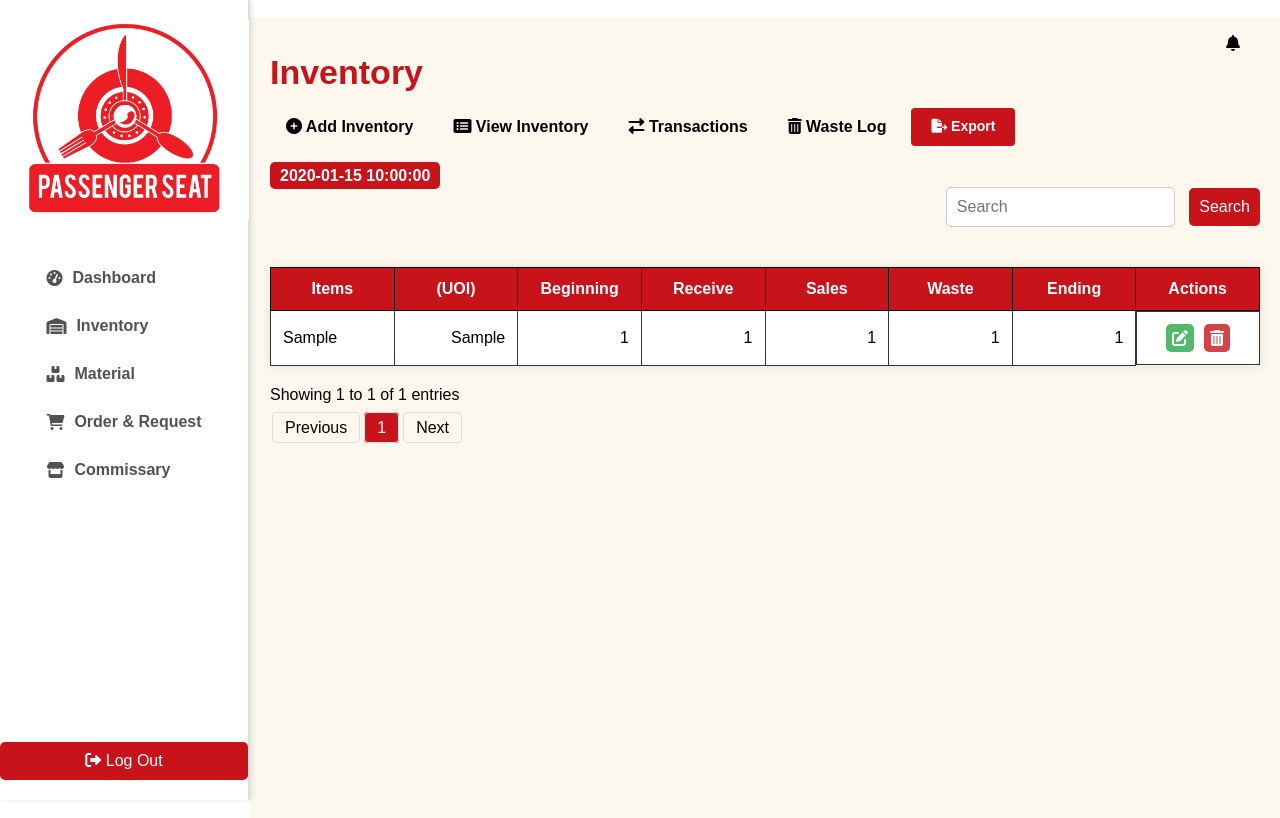
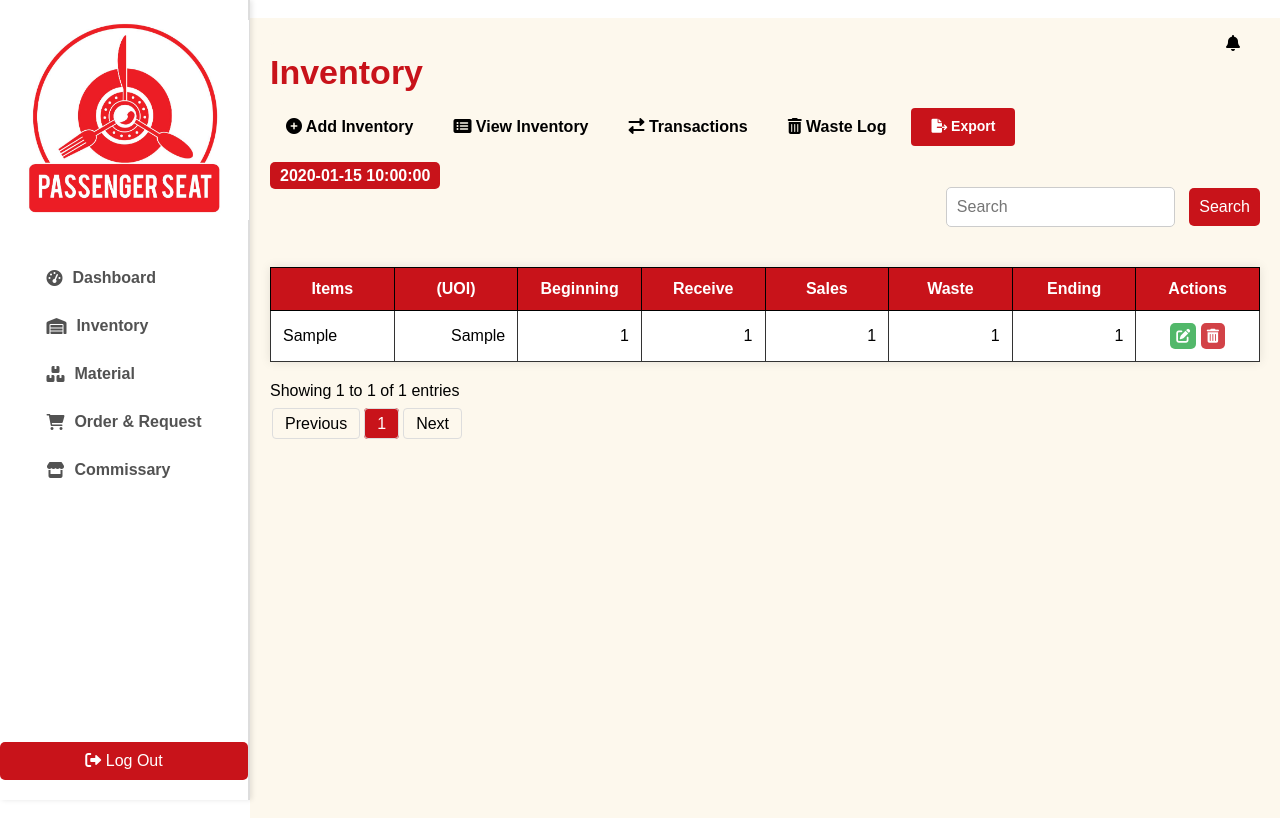
Before and after one commit to RoDriguezBSIT3-2/Material-Management-System, a Flask app: template templates/inventory.html in a window 1280 px wide. Run offline with Flask 3, Linux system fonts and the light colour scheme; tables that the repository leaves empty hold one stand-in row (values such as "Sample post"); the template is opened without the code that fills it: values that come from a table or form of the project are taken from there, most other values are stand-ins (such as "Sample title", 1, 10 or a date in 2020); some libraries are stand-ins or nearby versions.

Commit message:
Update inventory.html

```diff
--- a/templates/inventory.html
+++ b/templates/inventory.html
@@ -88,7 +88,7 @@
             <td>{{ item.outgoing }}</td>
             <td>{{ item.waste }}</td>
             <td>{{ item.ending }}</td>
-            <td class="actions">
+            <td>
                 <button type="button" class="edit" aria-label="Edit" onclick="openEditModal('{{ item.id }}')">
                     <i class="fas fa-edit"></i>
                 </button>
```
